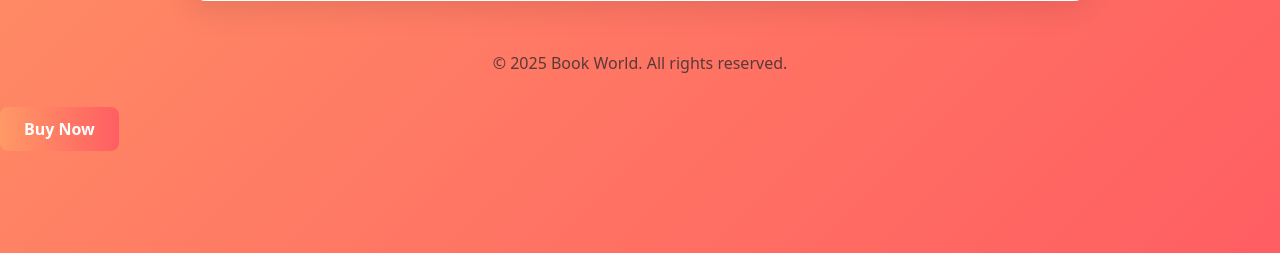
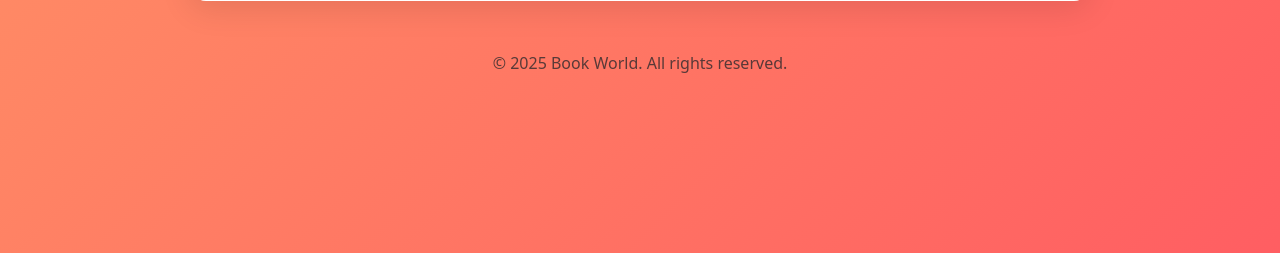
Before and after one commit to malleshwaramkeerthana/Book_store, a Django app: a page that uses books/templates/product_details.html in a window 1280 px wide. Shown: the part 579-832 px from the top of the page. Run offline with Django 5.2, Linux system fonts and the light colour scheme; data comes from the database, SQL or seed files in the repository.

Commit message:
Update product_details.html

```diff
--- a/books/templates/product_details.html
+++ b/books/templates/product_details.html
@@ -149,7 +149,3 @@
     <script src="https://cdn.jsdelivr.net/npm/bootstrap@5.3.0/dist/js/bootstrap.bundle.min.js"></script>
 </body>
 </html>
-
-<form method="get" action="{% url 'shipping_details_cart' %}">
-    <button type="submit" class="btn btn-cart">Buy Now</button>
-</form>
```
